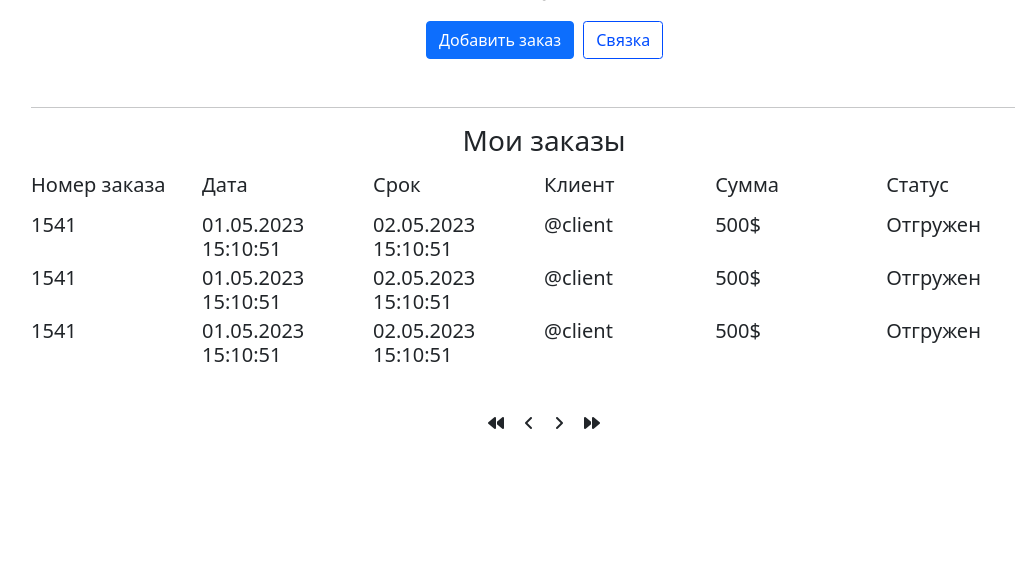
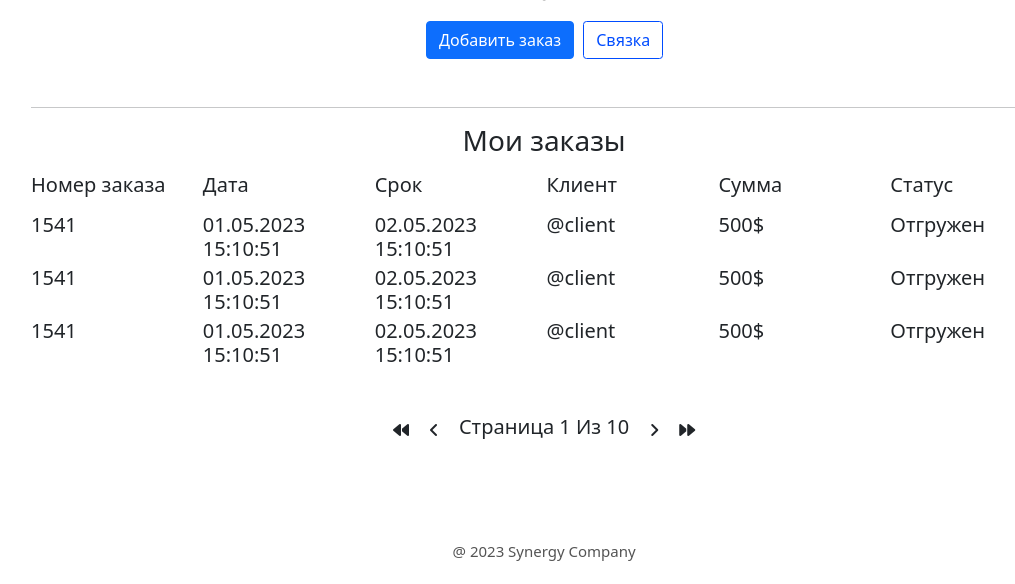
Before and after one commit to Toni777Stark/syn_crm, a Django app: template manager/templates/manager/index.html in a window 1280 px wide. Shown: the part 842-1426 px from the top of the page, without its empty margins (218-1233 px from the left). Before the commit the page ends 1271 px from the top, so only its background shows below. Run offline with Django 3.2, Linux system fonts and the light colour scheme; the template is opened without the code that fills it, so the values that code supplies are empty; some libraries are stand-ins or nearby versions.

Commit message:
1.01_version_list_form

```diff
--- a/manager/static/manager/css/style.css
+++ b/manager/static/manager/css/style.css
@@ -5,7 +5,7 @@
 
     --input-left-bar-input-width: 200px;
     --input-small-width: 11.5%;
-    --input-big-width: 23.5%
+    --input-big-width: 23.5%;
 }
 
 
@@ -65,7 +65,7 @@
 .body-content {
     display: flex;
     width: 100%;
-    margin-top: 30px;
+    padding-top: 30px;
 }
 .side-bar {
     background-color: rgb(56, 68, 64);
@@ -317,6 +317,12 @@
 
 /* body-content */
 .content-block {
+    display: flex;
+    flex-direction: column;
+    justify-content: space-between;
+    min-height: 98vh;
+
+
     padding: 1.5em .3em 0em 1.5em;
     transition: .5s;
     grid-gap: 50px;
@@ -526,6 +532,7 @@
 .form-table-name {
     display: flex;
     width: 100%;
+    grid-gap: 5px;
 }
 .form-table-name h5 {
     width: 100%;
@@ -539,6 +546,7 @@
 .form-table div {
     display: flex;
     width: 100%;
+    grid-gap: 5px;
 }
 .form-table div h5 {
     width: 100%;
@@ -548,8 +556,24 @@
 .form-list-btn {
     display: flex;
     grid-gap: 20px;
+    align-items: center;
+}
+.form-list-page-number {
+    margin-bottom: 5px;
 }
 
+
+
+
+footer {
+    text-align: center;
+    width: 100%;
+}
+footer h5 {
+    font-size: 15px;
+    color: rgb(84, 84, 84);
+    font-weight: 400;
+}
 
 
 @media (max-width: 425px) {
@@ -596,4 +620,14 @@
         width: 100%;
         max-width: 250px;
     }
+
+
+
+
+    .form-table-name h5 {
+        font-size: 12px;
+    }
+    .form-table div h5 {
+        font-size: 10px;
+    }
 }
--- a/manager/templates/manager/index.html
+++ b/manager/templates/manager/index.html
@@ -537,7 +537,7 @@
                 </div>
 
                 <div class="df">
-                    <button class="btn btn-primary btn-add-zakaz" onclick="submit__form()">Добавить заказ</button>
+                    <button class="btn btn-primary btn-add-zakaz">Добавить заказ</button>
                     <input type="checkbox" class="btn-check" id="btn-check-2" checked autocomplete="off">
                     <label class="form-body-label-btn noselect" for="btn-check-2" id="form-body-label-btn">Связка</label>
                 </div>
@@ -615,12 +615,28 @@
                 <div class="form-list-btn mt-5">
                     <i class="fa fa-backward" aria-hidden="true"></i>
                     <i class="fa fa-angle-left" aria-hidden="true"></i>
+
+                    <h5 class="form-list-page-number">
+                        Страница
+                        <span id="page-number-btn-1">1</span>
+                        Из
+                        <span id="page-number-btn-2">10</span>
+                    </h5>
+
                     <i class="fa fa-angle-right" aria-hidden="true"></i>
                     <i class="fa fa-forward" aria-hidden="true"></i>
                 </div>
             </div>
         </form>
-    </div>
+
+
+        <footer class="mt-5 mb-3">
+            <h5>@ 2023 Synergy Company</h5>
+        </footer>
+
+
+
+        </div>
     </div>
 </div>
 
```
